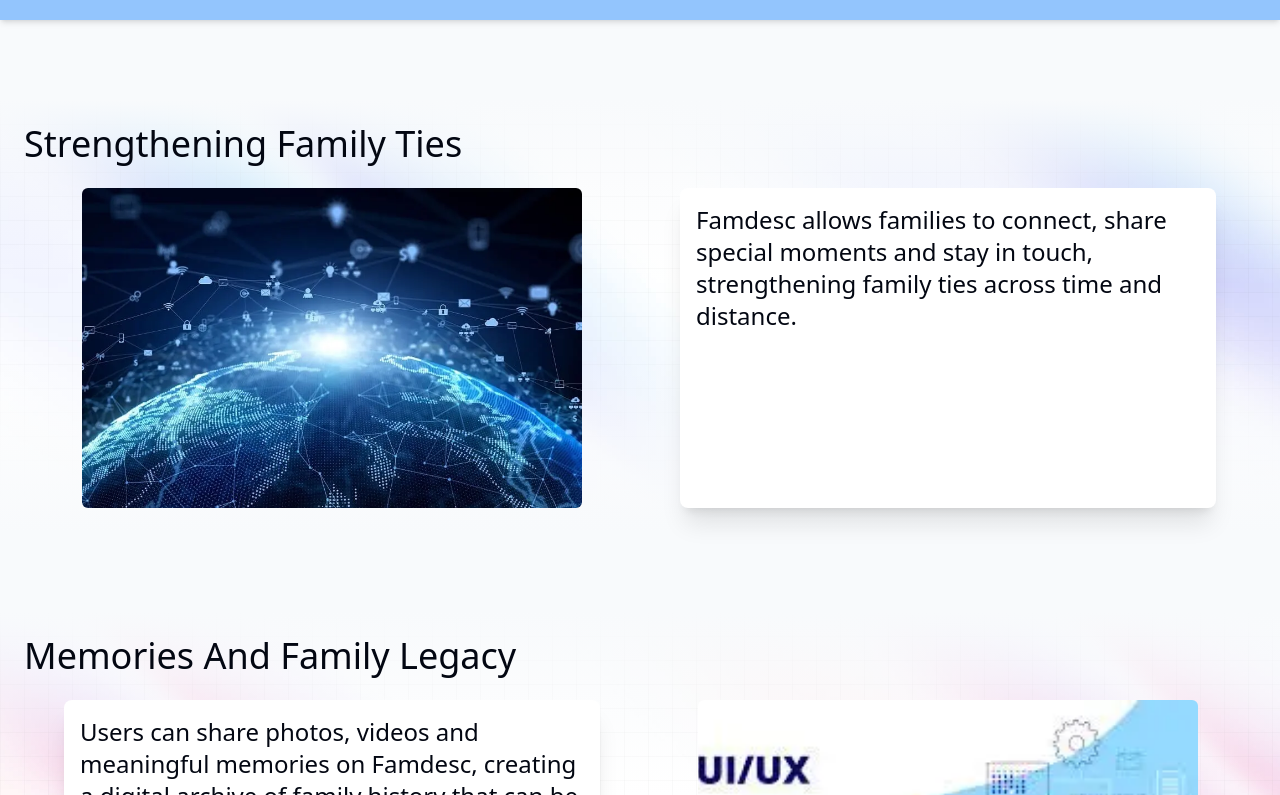
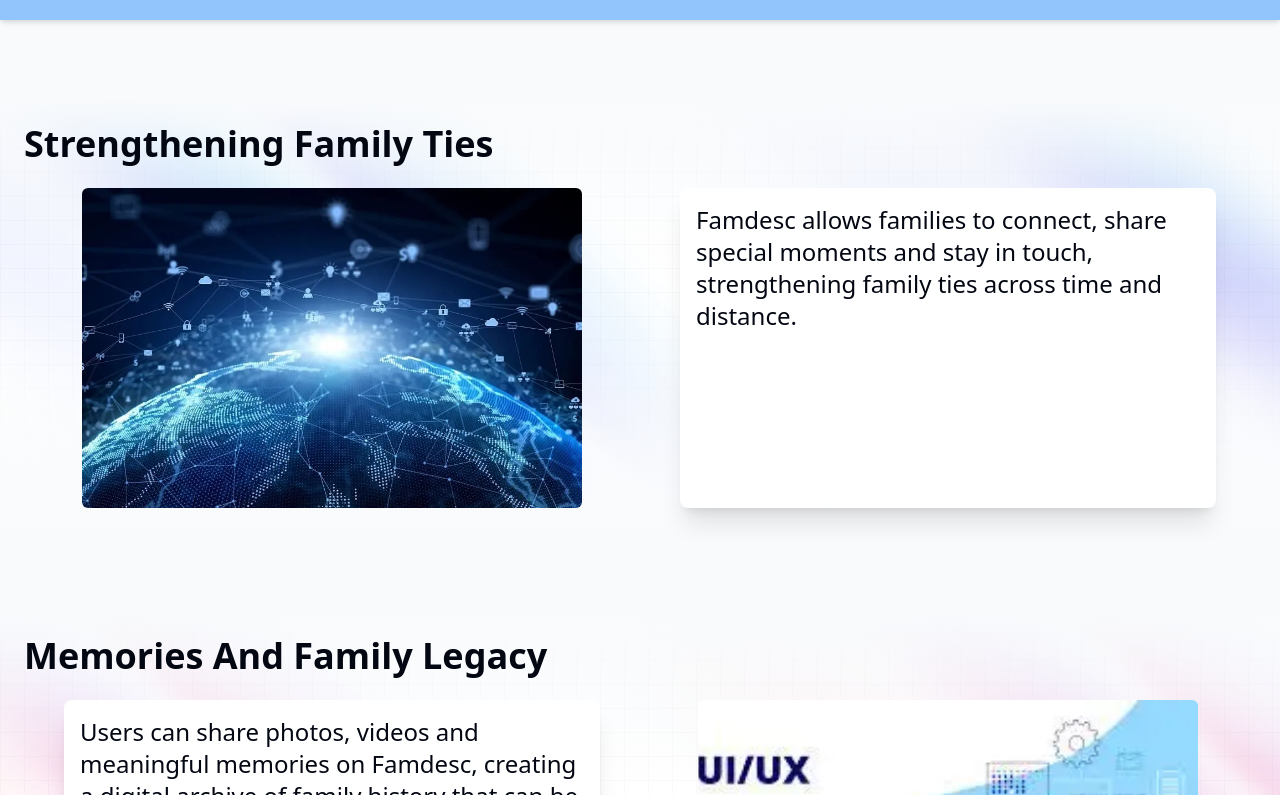
Before and after one commit to nardis9501/famdesc-landingpage, a Next.js app: page / in a window 1280 px wide. Shown: the part 2805-3600 px from the top of the page. Built offline with nearby package versions, Linux system fonts and the light colour scheme; what @midudev/tailwind-animations would draw is missing.

Commit message:
feat: change font weight

```diff
--- a/components/BenefitsList/FeatureCard.js
+++ b/components/BenefitsList/FeatureCard.js
@@ -26,7 +26,7 @@ export default function FeatureCard(props) {
               heroImageNumber={counter}
             >
               <section className="p-2 md:p-6 my-20 md:mx-0  text-gray-950 dark:text-white">
-                <h4 className="capitalize text-4xl font-medium mb-6">
+                <h4 className="capitalize text-4xl font-bold mb-6">
                   {shortTitle}
                 </h4>
                 <div className="grid grid-cols-1  md:grid-cols-2">
```
